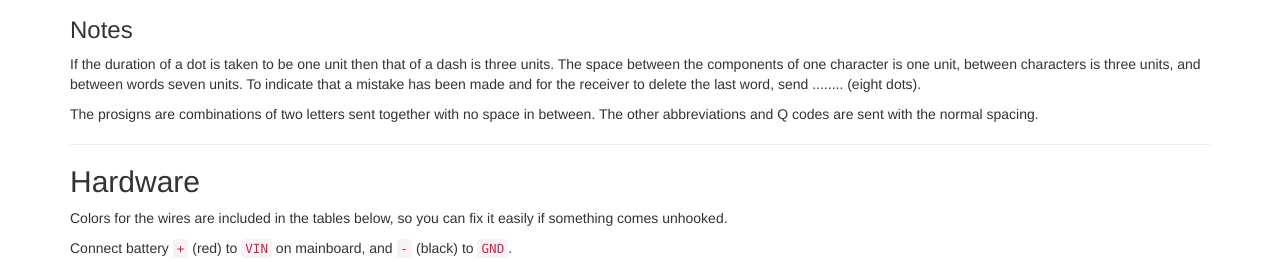
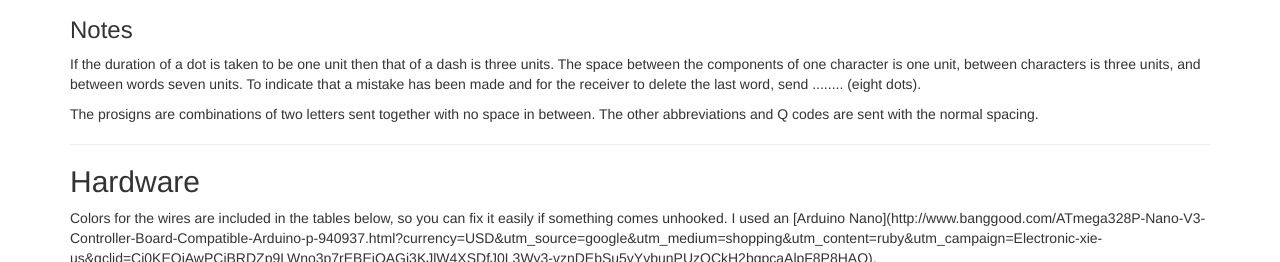
Before and after one commit to konsumer/MorseComputer, a plain HTML site: page index.html in a window 1280 px wide. Shown: the part 7009-7271 px from the top of the page. Drawn offline with nearby package versions, Linux system fonts and the light colour scheme.

Commit message:
title & link to nano

```diff
--- a/index.html
+++ b/index.html
@@ -1,5 +1,5 @@
 
-<!DOCTYPE html><html><head><meta charset="utf-8"><title>README</title>
+<!DOCTYPE html><html><head><meta charset="utf-8"><title>MorseComputer</title>
 <link rel="stylesheet" href="https://maxcdn.bootstrapcdn.com/bootstrap/3.3.1/css/bootstrap.min.css">
 <link rel="stylesheet" href="https://maxcdn.bootstrapcdn.com/bootstrap/3.3.1/css/bootstrap-theme.min.css">
 <style>
@@ -629,7 +629,7 @@
 <p>The prosigns are combinations of two letters sent together with no space in between. The other abbreviations and Q codes are sent with the normal spacing.</p>
 <hr>
 <h2 id="hardware">Hardware</h2>
-<p>Colors for the wires are included in the tables below, so you can fix it easily if something comes unhooked.</p>
+<p>Colors for the wires are included in the tables below, so you can fix it easily if something comes unhooked. I used an [Arduino Nano](http://www.banggood.com/ATmega328P-Nano-V3-Controller-Board-Compatible-Arduino-p-940937.html?currency=USD&utm_source=google&utm_medium=shopping&utm_content=ruby&utm_campaign=Electronic-xie-us&gclid=Cj0KEQiAwPCjBRDZp9LWno3p7rEBEiQAGj3KJlW4XSDfJ0L3Wy3-vznDEbSu5yYybunPUzQCkH2bgpcaAlpF8P8HAQ).</p>
 <p>Connect battery <code>+</code> (red) to <code>VIN</code> on mainboard, and <code>-</code> (black) to <code>GND</code>.</p>
 <p><img src="http://konsumer.github.io/MorseComputer/img/key.jpeg" alt="Morse Key"></p>
 <p>1 wire (white) goes to arduino <code>D2</code> , the other (black) goes to <code>GND</code>.</p>
```
